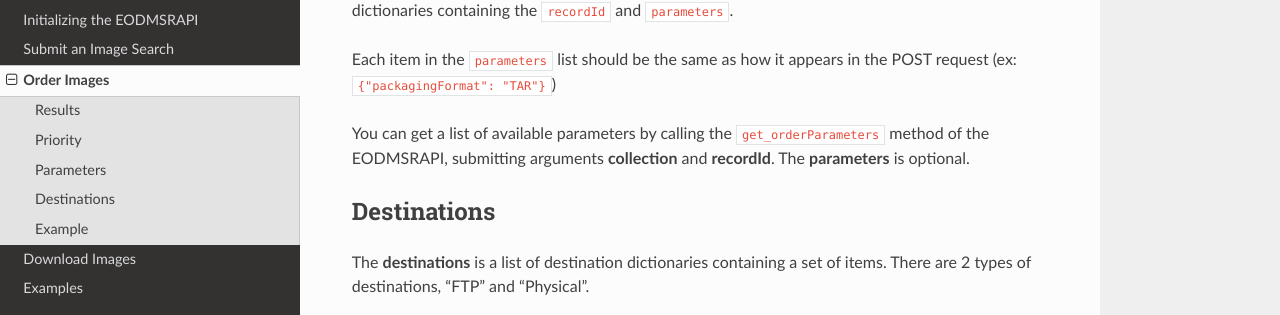
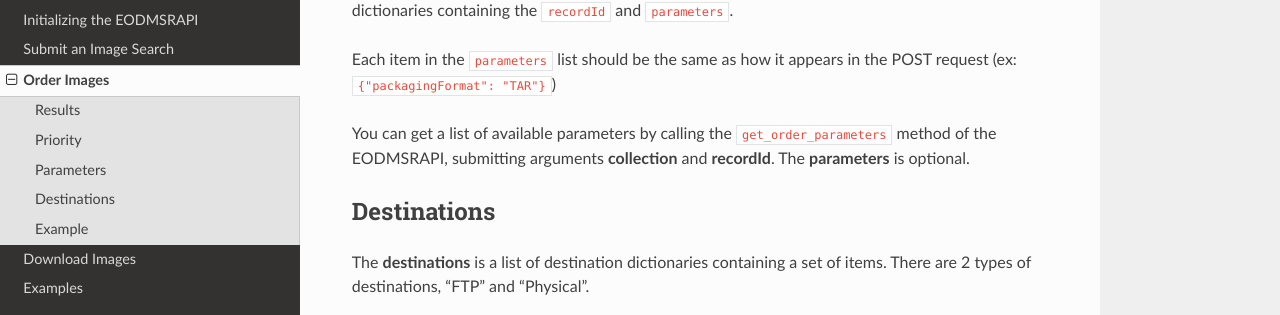
Before and after one commit to eodms-sgdot/py-eodms-rapi, a Sphinx documentation site: the page built from docs/order.rst, in a window 1280 px wide and 900 px high, scrolled down 918 px. Shown: the part 132-447 px from the top of the window. Built offline with Sphinx 7.4.7 and the Read the Docs theme 2.0.0, drawn with Linux system fonts in a browser that asks for light colours; pages that are not in the unit, such as notebooks, are missing from menus.

Commit message:
Update order.rst

```diff
--- a/docs/order.rst
+++ b/docs/order.rst
@@ -45,7 +45,7 @@ The **parameters** can be a list of parameter dictionaries which will be applied
 
 Each item in the ``parameters`` list should be the same as how it appears in the POST request (ex: ``{"packagingFormat": "TAR"}``\ )
 
-You can get a list of available parameters by calling the ``get_orderParameters`` method of the EODMSRAPI, submitting arguments **collection** and **recordId**. The **parameters** is optional.
+You can get a list of available parameters by calling the ``get_order_parameters`` method of the EODMSRAPI, submitting arguments **collection** and **recordId**. The **parameters** is optional.
 
 Destinations
 ------------
```
